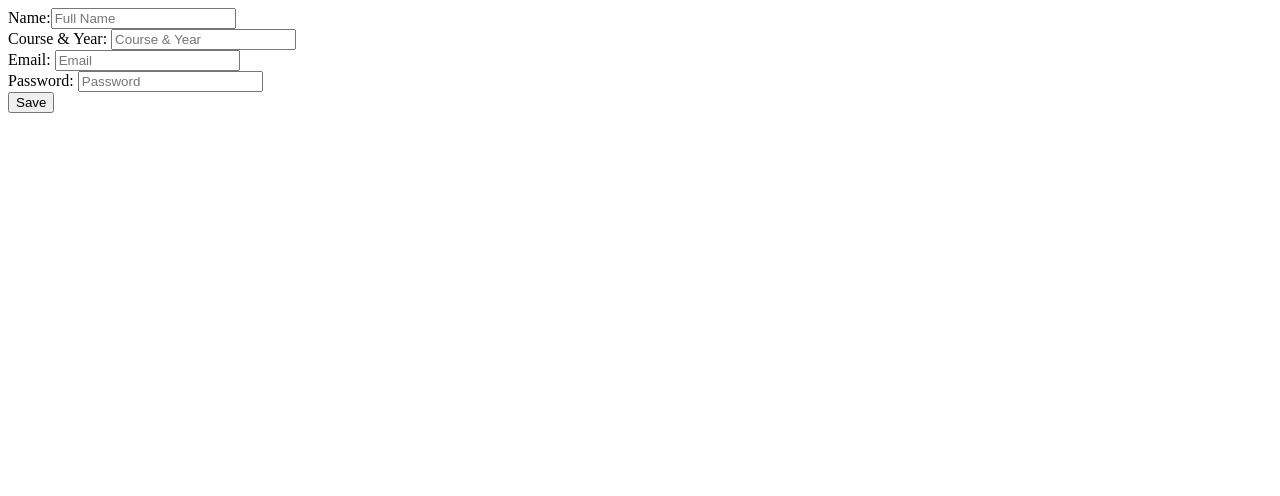
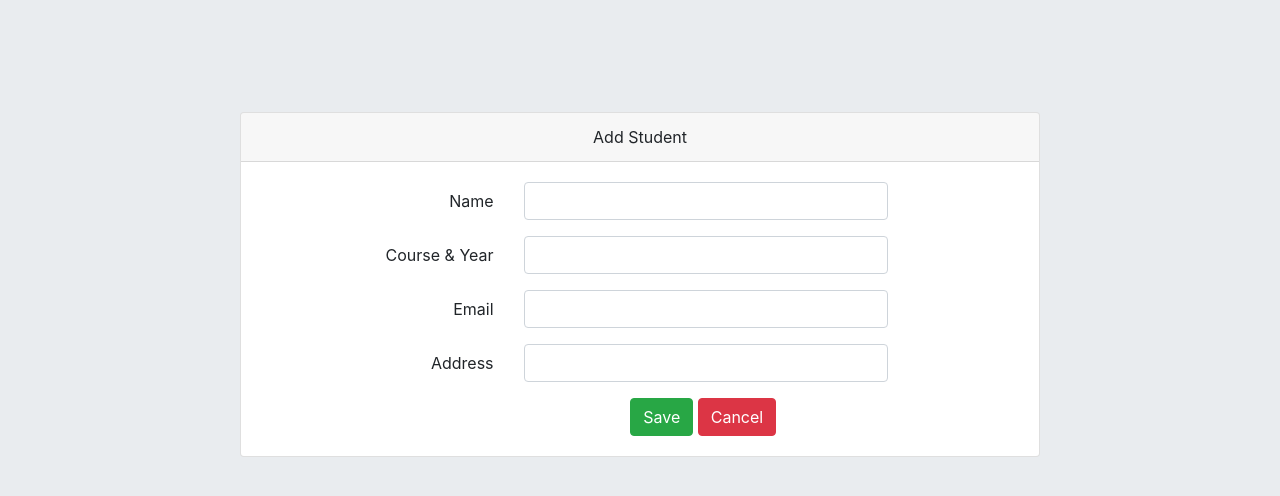
Before and after one commit to chervintani/chervzApp, a plain HTML site: page student.html in a window 1280 px wide. Both pictures are taken after a click on the button "Add Student". Drawn offline with nearby package versions, Linux system fonts and the light colour scheme.

Commit message:
Update student.html #editugupdate ID ang kulang

```diff
--- a/student.html
+++ b/student.html
@@ -2,7 +2,8 @@
 <html>
 
 <head>
-    <script src="jquery-3.4.1.min.js"></script>
+    <script src="https://ajax.googleapis.com/ajax/libs/jquery/3.4.1/jquery.min.js"></script>
+    <link rel="stylesheet" href="https://maxcdn.bootstrapcdn.com/bootstrap/4.0.0/css/bootstrap.min.css">
     <style>
         table {
             border-collapse: collapse;
@@ -23,26 +24,85 @@
     </style>
 </head>
 
-<body>
+<body class="jumbotron text-center">
     <div id="studentbtn">
-        <button type="button">Add Student</button>
+        <button type="button" class="btn btn-primary float-left">Add Student</button>
+    </div><br><br>
+    <div id="createForm" style="display: none">
+        <main class="login-form">
+            <div class="cotainer">
+                <div class="row justify-content-center">
+                    <div class="col-md-8">
+                        <div class="card">
+                            <div class="card-header">Add Student</div>
+                            <div class="card-body">
+                                <form>
+                                    <div class="form-group row">
+                                        <label for="email_address"
+                                            class="col-md-4 col-form-label text-md-right">Name</label>
+                                        <div class="col-md-6">
+                                            <input type="text" id="name" class="form-control" name="email-address"
+                                                required autofocus>
+                                        </div>
+                                    </div>
+
+                                    <div class="form-group row">
+                                        <label for="email_address" class="col-md-4 col-form-label text-md-right">Course
+                                            & Year</label>
+                                        <div class="col-md-6">
+                                            <input type="text" id="course" class="form-control" name="email-address"
+                                                required autofocus>
+                                        </div>
+                                    </div>
+
+                                    <div class="form-group row">
+                                        <label for="email_address"
+                                            class="col-md-4 col-form-label text-md-right">Email</label>
+                                        <div class="col-md-6">
+                                            <input type="text" id="email" class="form-control" name="email-address"
+                                                required autofocus>
+                                        </div>
+                                    </div>
+
+                                    <div class="form-group row">
+                                        <label for="email_address"
+                                            class="col-md-4 col-form-label text-md-right">Address</label>
+                                        <div class="col-md-6">
+                                            <input type="text" id="address" class="form-control" name="email-address"
+                                                required autofocus>
+                                        </div>
+                                    </div>
+
+
+
+                                    <div class="col-md-6 offset-md-4">
+                                        <button type="button" class="btn btn-success" id="save">
+                                            Save
+                                        </button>
+                                        <button type="button" class="btn btn-danger" id="cancel">
+                                            Cancel
+                                        </button>
+                                    </div>
+                            </div>
+                            </form>
+                        </div>
+                    </div>
+                </div>
+            </div>
     </div>
-    <div id="createForm" style="display: none">
-        <form>
-            Name:<input type="text" placeholder="Full Name" id="name" required><br>
-            Course & Year: <input type="text" placeholder="Course & Year" id="course" required><br>
-            Email: <input type="text" placeholder="Email" name="email" id="email" required><br>
-            Password: <input type="text" placeholder="Password" name="password" id="password" required><br>
-            <input type="button" value="Save" id="save"/>
-        </form>
+
+    </main>
+
+
     </div>
     <div id="classlist">
         <table id="table">
+            <h2>Class List</h2>
             <tr>
                 <th>ID</th>
                 <th>Name</th>
                 <th>Course & Year</th>
-                <th>action</th>
+                <th></th>
             </tr>
         </table>
     </div>
@@ -50,47 +110,67 @@
 <script>
     $(document).ready(function () {
         var ID = 0;
+        var IDbtn = 1;
         $('#studentbtn').click(function () {
             $(this).css("display", "none");
             $('#createForm').css("display", "inherit");
             $('#classlist').css("display", "none");
-
             var $name = $('#name').val("");
             var $course = $('#course').val("");
             var $email = $('#email').val("");
-            var $password = $('#password').val("");
+            var $address = $('#address').val("");
         });
         $('#save').click(function () {
             var $name = $('#name').val();
             var $course = $('#course').val();
             var $email = $('#email').val();
-            var $password = $('#password').val();
-            var $edit = '<button class="editni">Edit</button>';
-            var $delete = '<button class="deleteni">Delete</button>';
+            var $address = $('#address').val();
+            var $edit = '<button class="editbtn" id=' + IDbtn + ' style="display: none">Edit</button>';
+            var $delete = '<button class="deletebtn" id=' + IDbtn + ' style="display: none">Delete</button>';
 
-            if($name ===""||$course ===""||$email ===""||$password===""){
+            if ($name === "" || $course === "" || $email === "" || $address === "") {
                 alert("Please fill up all the form");
-            }else{
+            } else {
+                $('#classlist').css("display", "inherit");
+                $('#createForm').css("display", "none");
+                $('#studentbtn').css("display", "inherit");
+                ID = ID + 1;
+                IDbtn = IDbtn + 1;
+                $('#table').append("<tr id=" + ID + "><td><span id=" + ID + ">" + ID + "</span></td><td id=" + ID + " name='name'>" + $name + "</td><td id=" + ID + " name='course'>" + $course + "</td><td id='button'>" + $edit + $delete + "</td></tr>");
+            };
+            var $name = $('#name').val("");
+            var $course = $('#course').val("");
+            var $email = $('#email').val("");
+            var $address = $('#address').val("");
+        });
+        $('#cancel').click(function () {
             $('#classlist').css("display", "inherit");
             $('#createForm').css("display", "none");
             $('#studentbtn').css("display", "inherit");
-            ID = ID + 1;
-
-            $('#table').append("<tr><td><span id="+ID+">" + ID + "</span></td><td>"+$name+"</td><td>"+$course+"</td><td>"+$edit+$delete+"</td></tr>");
-
-            }
         });
-
-        $('.editni').click(function(){
+        $(document).on("click", '.editbtn', function () {
             $('#classlist').css("display", "none");
             $('#createForm').css("display", "inherit");
             $('#studentbtn').css("display", "none");
+
+            var a = $('#createForm').children("#" + this.id + "").val();
+            $(this).closest('form').data
         });
 
-        $('.deleteni').click(function(){
-            $('#')
+        $(document).on("click", '.deletebtn', function () {
+            var row = $('tr[id=' + this.id + ']').remove();
+
+
         });
 
+        $(document).on("mouseenter",'tr',function() {
+			$(this).find('.editbtn').show();
+			$(this).find('.deletebtn').show();
+		});
+        $(document).on("mouseleave",'tr',function() {
+			$(this).find('.editbtn').hide();
+			$(this).find('.deletebtn').hide();
+		});
     });
 </script>
 
```
